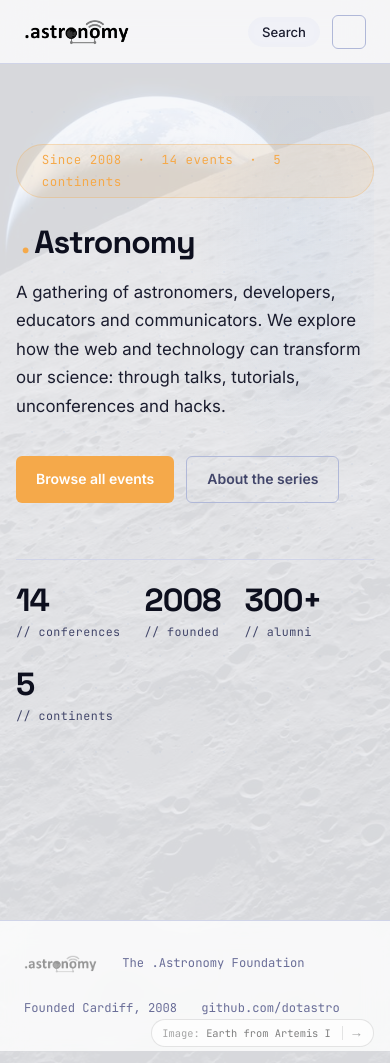
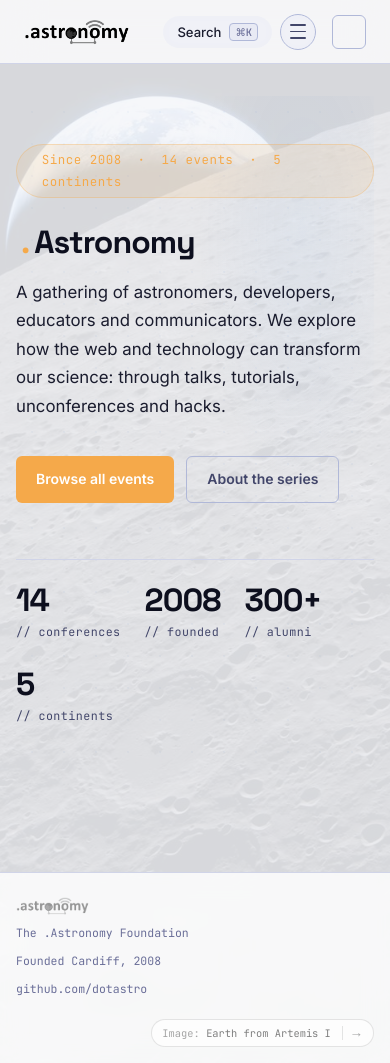
Before and after one commit to dotastro/dotastrosite, a Jekyll site: the page built from index.md, in a window 390 px wide and 1063 px high. Built offline with Jekyll 4.4.1, drawn with Linux system fonts in a browser that asks for light colours.

Commit message:
Mobile: fix hamburger visibility (display:none override), hide search btn on mobile, fix footer overlap with corner credit, footer padding, single-column braintrust

```diff
--- a/assets/css/style.css
+++ b/assets/css/style.css
@@ -798,6 +798,7 @@
    RESPONSIVE
    ===================================================== */
 @media (max-width: 768px) {
+  /* Layout */
   .main-content { padding: 2rem 1rem 4rem; }
   .hero { padding: 3rem 0 2rem; min-height: auto; }
   .hero h1 { font-size: 2.4rem; }
@@ -806,12 +807,17 @@
   .events-timeline::before { left: 3.7rem; }
   .event-row { grid-template-columns: 3.2rem 1fr; gap: 1rem; }
 
-  /* Mobile nav */
+  /* Nav: hide desktop links, show hamburger */
   .nav-links { display: none; }
-  .nav-search-btn .nav-search-kbd { display: none; }
-  .hamburger { display: flex; }
-
-  /* Mobile nav open */
+  .nav-search-btn { display: none; }  /* hide search on mobile too -- use menu */
+  .hamburger { display: flex !important; }
+
+  /* Nav right: just logo and hamburger */
+  .nav-right {
+    gap: 0.5rem;
+  }
+
+  /* Mobile nav overlay */
   .nav-links.mobile-open {
     display: flex;
     flex-direction: column;
@@ -820,12 +826,12 @@
     left: 0;
     right: 0;
     bottom: 0;
-    background: color-mix(in srgb, var(--bg) 96%, transparent);
+    background: color-mix(in srgb, var(--bg) 97%, transparent);
     backdrop-filter: blur(20px);
     -webkit-backdrop-filter: blur(20px);
     z-index: 8000;
-    padding: 1.5rem 1.25rem;
-    gap: 0.35rem;
+    padding: 1.25rem 1rem 2rem;
+    gap: 0.4rem;
     border-top: 1px solid var(--border);
     overflow-y: auto;
   }
@@ -836,50 +842,91 @@
   }
 
   .nav-links.mobile-open a {
-    padding: 12px 16px;
+    padding: 13px 16px;
     font-size: 1rem;
+    font-weight: 500;
     border-radius: 10px;
     border: 1px solid var(--border);
     background: color-mix(in srgb, var(--bg-2) 80%, transparent);
+    color: var(--text);
   }
 
-  /* More menu inline on mobile */
+  .nav-links.mobile-open a:hover,
+  .nav-links.mobile-open a:active {
+    background: color-mix(in srgb, var(--bg-3) 90%, transparent);
+    border-color: var(--blue-border);
+    color: var(--blue);
+  }
+
+  /* More button full width on mobile */
   .nav-links.mobile-open .nav-more-btn {
     width: 100%;
-    padding: 12px 16px;
+    padding: 13px 16px;
     font-size: 1rem;
+    font-weight: 500;
     border-radius: 10px;
     border: 1px solid var(--border);
     background: color-mix(in srgb, var(--bg-2) 80%, transparent);
+    color: var(--text);
     justify-content: space-between;
   }
 
+  /* More submenu inline */
   .nav-links.mobile-open .nav-more-menu {
     position: static;
     display: none;
     border: none;
     border-radius: 0;
     box-shadow: none;
-    padding: 0 0 0 1rem;
+    padding: 0.25rem 0 0 1rem;
     background: none;
     backdrop-filter: none;
-    margin-top: 0.35rem;
+    -webkit-backdrop-filter: none;
+    margin-top: 0;
   }
 
-  .nav-links.mobile-open .nav-more-menu.is-open {
-    display: block;
-  }
+  .nav-links.mobile-open .nav-more-menu.is-open { display: block; }
 
   .nav-links.mobile-open .nav-more-menu a {
-    border: 1px solid var(--border);
-    background: color-mix(in srgb, var(--bg-2) 60%, transparent);
-    margin-bottom: 0.35rem;
+    border: 1px solid var(--border-dim, var(--border));
+    background: color-mix(in srgb, var(--bg-1) 60%, transparent);
+    margin-bottom: 0.3rem;
     border-radius: 8px;
     font-size: 0.95rem;
     padding: 10px 14px;
+    color: var(--text-muted);
   }
 
   .nav-more-divider { margin: 0.25rem 0; }
+
+  /* Footer: fix overlap */
+  .site-footer {
+    margin-top: 3rem;
+    padding: 1.5rem 1rem 4rem; /* extra bottom padding for corner credit */
+  }
+
+  .footer-inner {
+    flex-direction: column;
+    gap: 0.5rem;
+    align-items: flex-start;
+    font-size: 0.72rem;
+  }
+
+  /* Corner credit: move above footer on mobile */
+  .bg-corner-credit {
+    position: fixed;
+    bottom: 4.5rem;
+    right: 0.75rem;
+    font-size: 0.6rem;
+    max-width: 180px;
+    padding: 3px 8px;
+  }
+
+  /* Braintrust grid: single column */
+  .braintrust-grid { grid-template-columns: 1fr; }
+
+  /* Paper cards */
+  .paper-card { padding: 1.25rem; }
 }
 
 @media (max-width: 480px) {
```
